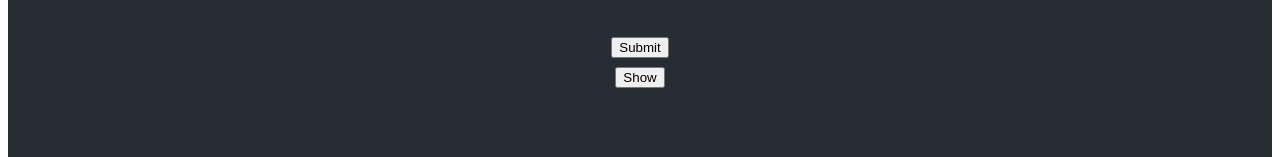
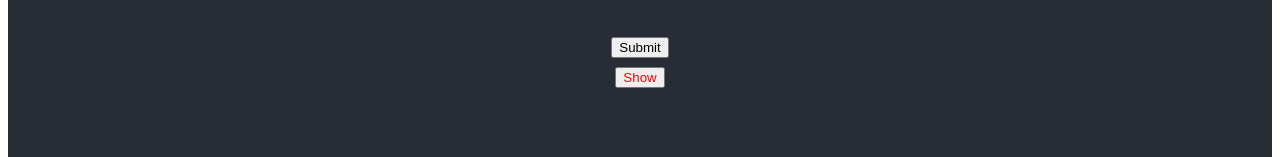
Before and after one commit to happy24h/react_class_basic, a React (Create React App) app: page / in a window 1280 px wide. Both pictures are taken after a click on the button "Show hide". Shown: the part 464-621 px from the top of the page. Built offline with nearby package versions, Linux system fonts and the light colour scheme.

Commit message:
lesson 19

```diff
--- a/src/views/Example/ChildComponent.js
+++ b/src/views/Example/ChildComponent.js
@@ -1,4 +1,5 @@
 import React from "react";
+import "./Demo.scss";
 
 class ChildComponent extends React.Component {
 
@@ -32,7 +33,12 @@ class ChildComponent extends React.Component {
             <>
                 {showJobs === true ?
                     <div>
-                        <button onClick={() => this.handleShowHide()}>Show</button>
+                        <button
+                            className="btn-show"
+                            onClick={() => this.handleShowHide()}
+                        >
+                            Show
+                        </button>
                     </div>
                 :
                     <>
--- /dev/null
+++ b/src/views/Example/Demo.scss
@@ -0,0 +1,4 @@
+.btn-show {
+    color: red;
+
+}
```
